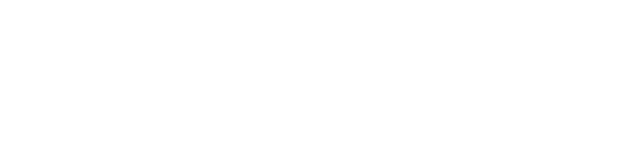
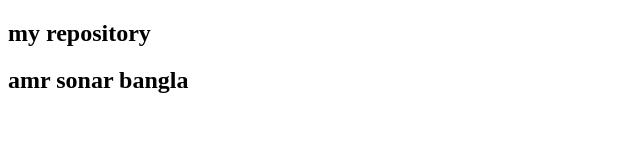
Before and after one commit to anighosal/my-repository, a plain HTML site: page index.html in a window 1280 px wide. Shown: the whole page, without its empty margins (0-640 px from the left). Drawn offline with Linux system fonts and the light colour scheme.

Commit message:
index html

```diff
--- a/index.html
+++ b/index.html
@@ -7,6 +7,11 @@
     <title>my repository</title>
 </head>
 <body>
-
+    <nav>
+        <h1>
+            my repository
+        </h1>
+        <h2>amr sonar bangla</h2>
+    </nav>
 </body>
 </html>
```
